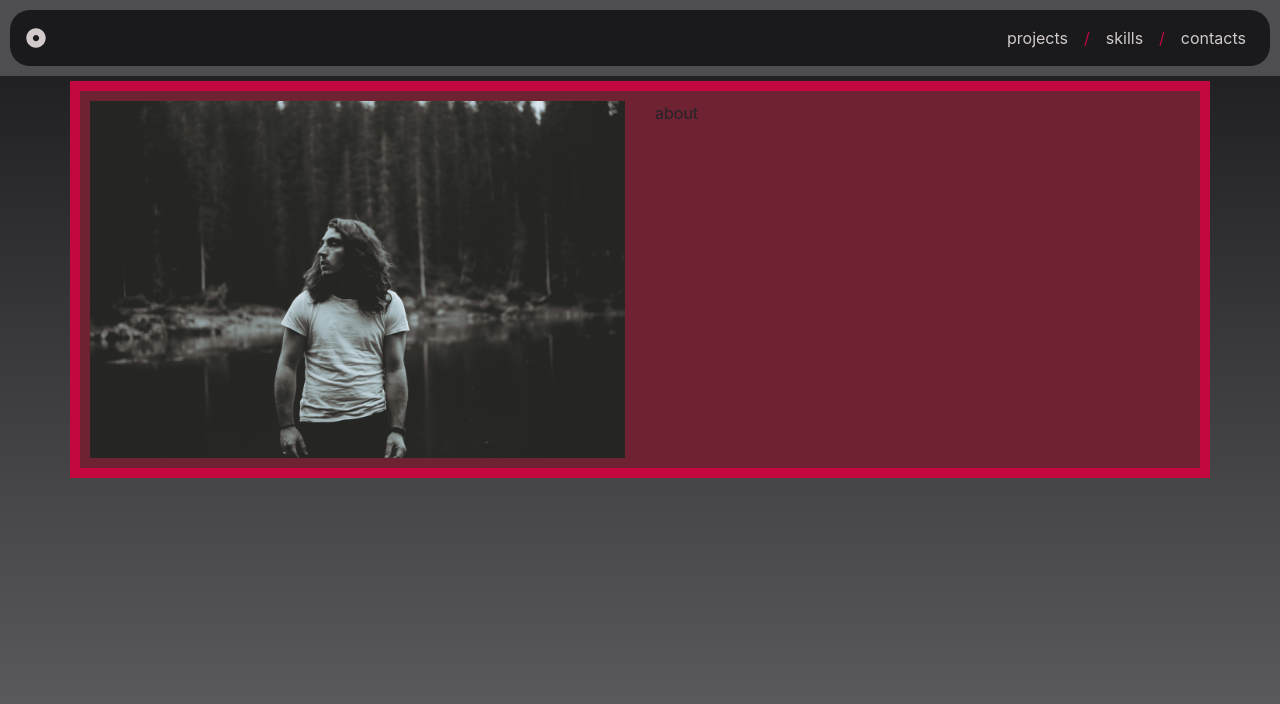
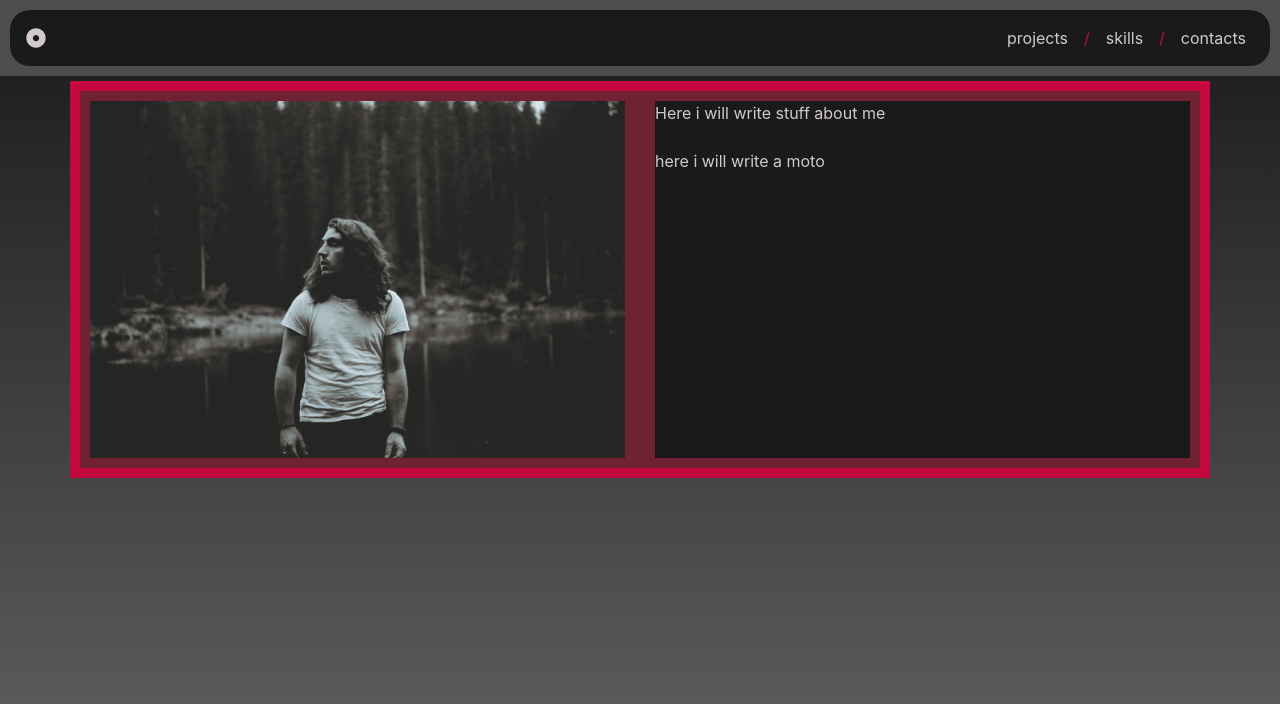
Before and after one commit to dolevizacson/portfolio, a React (Create React App) app: page / in a window 1280 px wide. Shown: the top 704 px of the page. Built offline with nearby package versions, Linux system fonts and the light colour scheme.

Commit message:
design changes and adding content file to home page
design in about component

```diff
--- /dev/null
+++ b/src/scenes/home/components/About.css
@@ -0,0 +1,8 @@
+.about {
+  background-color: #1a1a1d;
+  height: 100%;
+}
+
+.content {
+  color: #d2caca;
+}
--- a/src/scenes/home/components/About.js
+++ b/src/scenes/home/components/About.js
@@ -1,7 +1,17 @@
 import React from 'react';
 
+import './About.css';
+
+import content from '../services/content';
+
 const About = () => {
-  return <div>about</div>;
+  return (
+    <div className="about">
+      <div className="content">{content.about}</div>
+      <br />
+      <div className="content">{content.moto}</div>
+    </div>
+  );
 };
 
 export default About;
--- /dev/null
+++ b/src/scenes/home/services/content/index.js
@@ -0,0 +1,6 @@
+const content = {
+  about: 'Here i will write stuff about me',
+  moto: 'here i will write a moto',
+};
+
+export default content;
```
